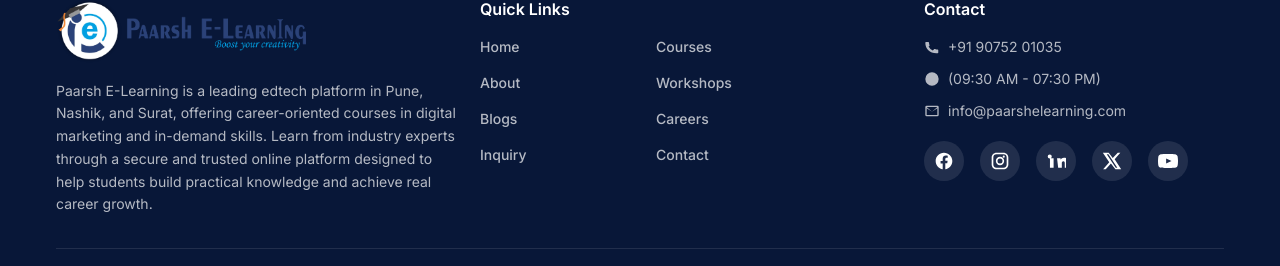
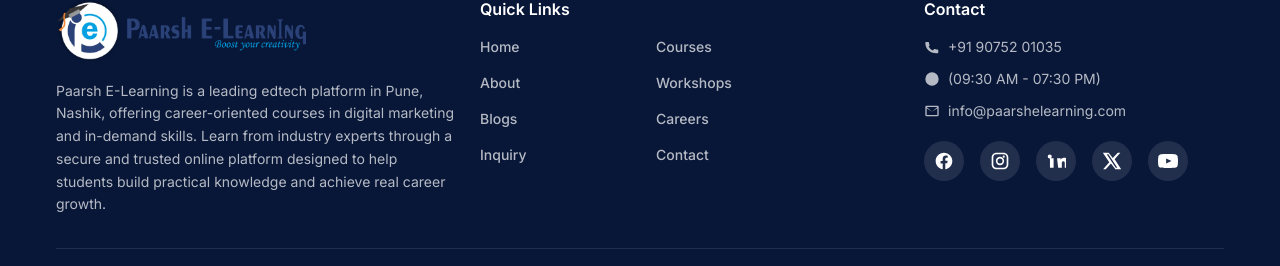
Before and after one commit to Pjanrao/paarshelearningb, a Next.js app: page / in a window 1280 px wide. Shown: the part 4696-4962 px from the top of the page. Built offline with nearby package versions, Linux system fonts and the light colour scheme; no server answers; the database is empty.

Commit message:
footer text changed

```diff
--- a/src/components/Layout/Footer/index.tsx
+++ b/src/components/Layout/Footer/index.tsx
@@ -313,7 +313,7 @@ const Footer = () => {
             </Link>
 
             <p className="md:w-[400px] w-full text-white/70 text-sm leading-relaxed text-left">
-              Paarsh E-Learning is a leading edtech platform in Pune, Nashik, and Surat, offering career-oriented courses in digital marketing and in-demand skills. Learn from industry experts through a secure and trusted online platform designed to help students build practical knowledge and achieve real career growth.
+              Paarsh E-Learning is a leading edtech platform in Pune, Nashik, offering career-oriented courses in digital marketing and in-demand skills. Learn from industry experts through a secure and trusted online platform designed to help students build practical knowledge and achieve real career growth.
             </p>
 
           </div>
```
Also changed, not shown: 1 other file (tests, documents, lock files or other folders).
